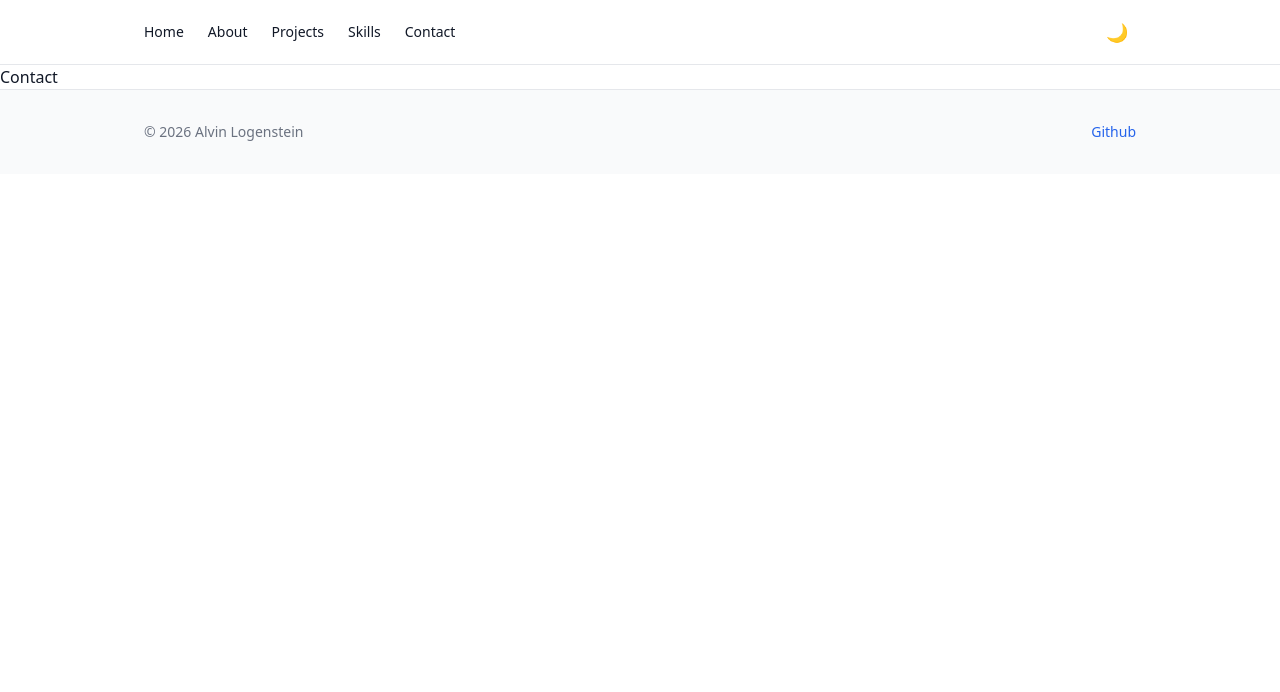
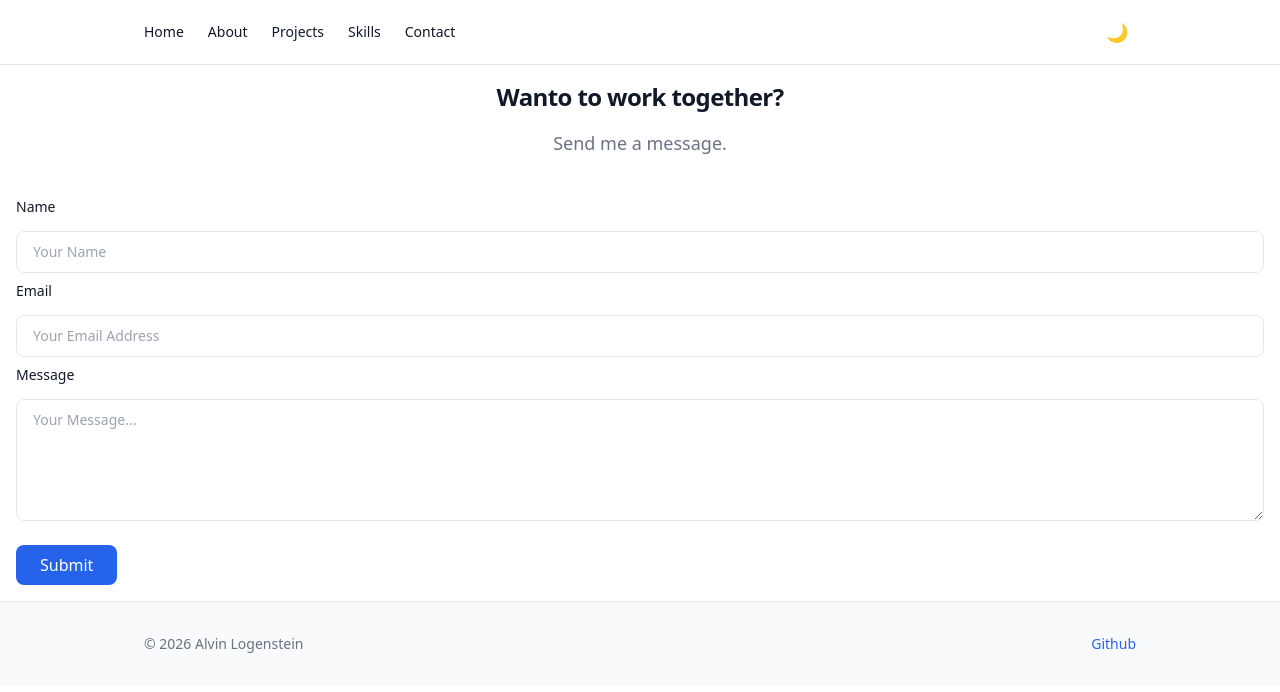
Before and after one commit to AlvinLogen/portfolio, a plain HTML site: page contact.html in a window 1280 px wide. Drawn offline with nearby package versions, Linux system fonts and the light colour scheme.

Commit message:
feat: contact page, scroll animations, accessbility audit pass

```diff
--- a/contact.html
+++ b/contact.html
@@ -55,6 +55,17 @@
         transition:
           background-color 0.2s ease,
           color 0.2s ease;
+      }
+      .animate-on-scroll {
+        opacity: 0;
+        transform: translateY(20px);
+        transition:
+          opacity 0.5s ease,
+          transform 0.5s ease;
+      }
+      .animate-on-scroll.visible {
+        opacity: 1;
+        transform: translateY(0);
       }
     </style>
   </head>
@@ -142,7 +153,80 @@
         <a href="contact.html" class="text-sm font-medium py-1">Contact</a>
       </div>
     </header>
-    <main><h1>Contact</h1></main>
+    <main>
+      <section id="contact" class="animate-on-scroll">
+        <h2 class="text-2xl font-bold tracking-tight my-4 text-center">
+          Wanto to work together?
+        </h2>
+        <p
+          class="text-lg text-center mb-8"
+          style="color: var(--color-text-muted)"
+        >
+          Send me a message.
+        </p>
+        <form id="contact-form" class="mx-4">
+          <div class="flex flex-col gap-1.5">
+            <label for="name" class="text-sm font-medium my-2">Name</label>
+            <input
+              type="text"
+              id="name"
+              name="name"
+              required
+              class="rounded-lg border px-4 py-2.5 text-sm outline-none focus:ring-2 transition"
+              style="
+                border-color: var(--color-border);
+                background-color: var(--color-bg);
+                color: var(--color-text);
+              "
+              placeholder="Your Name"
+            />
+          </div>
+          <div class="flex flex-col gap-1.5">
+            <label for="email" class="text-sm font-medium my-2">Email</label>
+            <input
+              type="email"
+              id="email"
+              name="email"
+              required
+              class="rounded-lg border px-4 py-2.5 text-sm outline-none focus:ring-2 transition"
+              style="
+                border-color: var(--color-border);
+                background-color: var(--color-bg);
+                color: var(--color-text);
+              "
+              placeholder="Your Email Address"
+            />
+          </div>
+          <div class="flex flex-col gap-1.5">
+            <label for="message" class="text-sm font-medium my-2"
+              >Message</label
+            >
+            <textarea
+              name="message"
+              id="message"
+              required
+              rows="5"
+              cols="5"
+              class="rounded-lg border px-4 py-2.5 text-sm outline-none focus:ring-2 transition mb-2"
+              style="
+                border-color: var(--color-border);
+                background-color: var(--color-bg);
+                color: var(--color-text);
+              "
+              placeholder="Your Message..."
+            ></textarea>
+          </div>
+          <button
+            type="submit"
+            class="px-6 py-2 mt-4 rounded-lg text-white font-medium transition-colors mb-4"
+            style="background-color: var(--color-accent)"
+          >
+            Submit
+          </button>
+        </form>
+        <div id="form-feedback" aria-live="polite"></div>
+      </section>
+    </main>
     <footer
       class="border-t py-8"
       style="
--- a/js/animations.js
+++ b/js/animations.js
@@ -1 +1,17 @@
-// animations.js - IntersectionObserver - built Night 5
+// animations.js - IntersectionObserver scroll animations
+
+const observer = new IntersectionObserver(
+  (entries) => {
+    entries.forEach((entry) => {
+      if (entry.isIntersecting) {
+        entry.target.classList.add("visible");
+        observer.unobserve(entry.target);
+      }
+    });
+  },
+  { threshold: 0.1 },
+);
+
+document
+  .querySelectorAll(".animate-on-scroll")
+  .forEach((el) => observer.observe(el));
```
Also changed, not shown: about.html (+11 -0 lines), index.html (+149 -43 lines), js/contact.js (+34 -1 lines), projects.html (+13 -2 lines), skills.html (+11 -0 lines).
